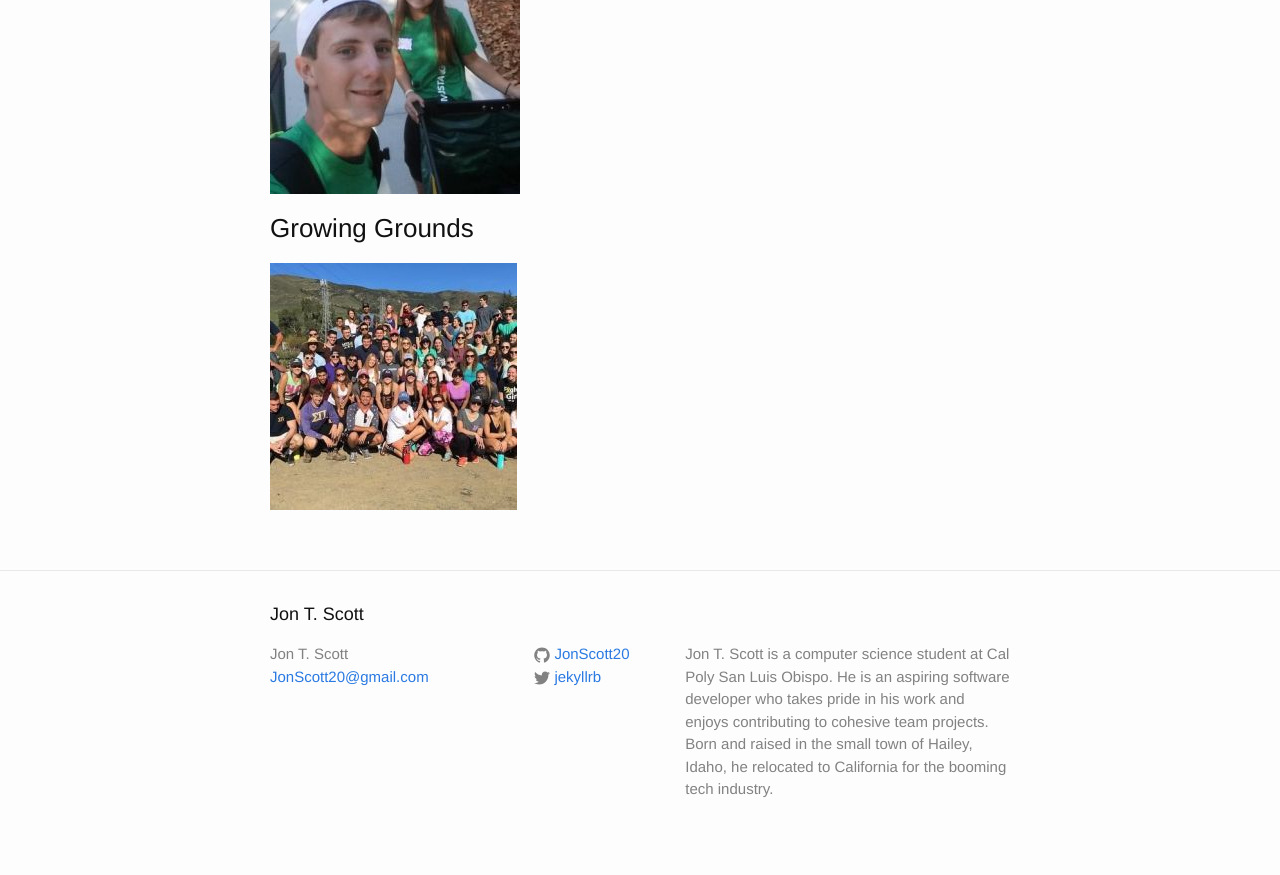
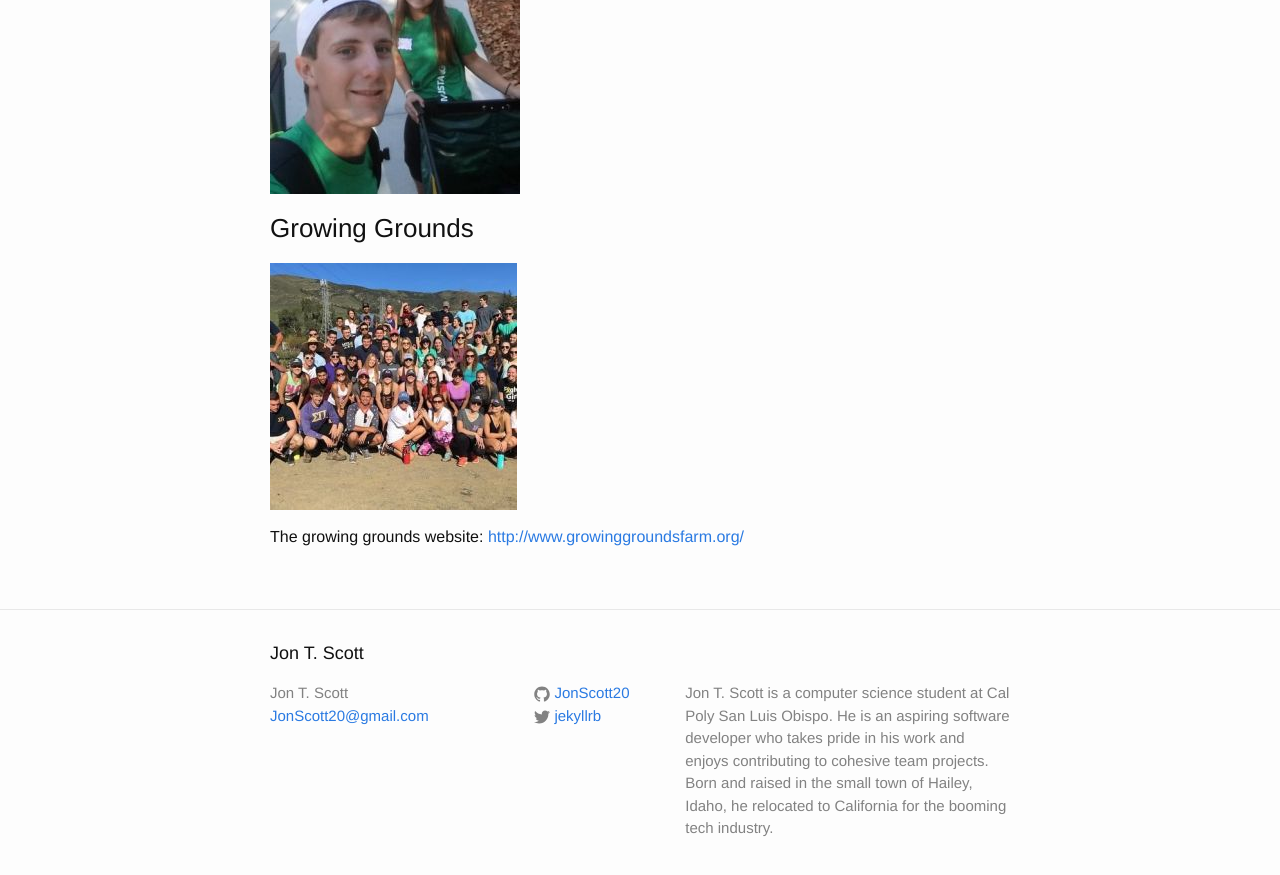
Before and after one commit to JonScott20/JonScott20.github.io, a Jekyll site: the page built from community_involvement.md, in a window 1280 px wide and 900 px high, scrolled down 690 px. Shown: the top 875 px of the window. Built offline with Jekyll 4.4.1, drawn with Linux system fonts in a browser that asks for light colours.

Commit message:
Update community_involvement.md

```diff
--- a/community_involvement.md
+++ b/community_involvement.md
@@ -12,3 +12,5 @@ permalink: /community_involvment/
 
 ### Growing Grounds
 ![GrowingGrounds](https://jonscott20.github.io/Files/Images/GrowingGrounds.jpg)
+
+The growing grounds website: <http://www.growinggroundsfarm.org/>
```
